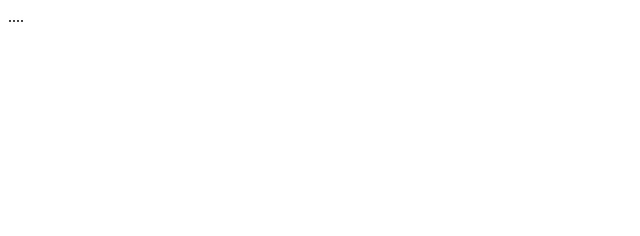
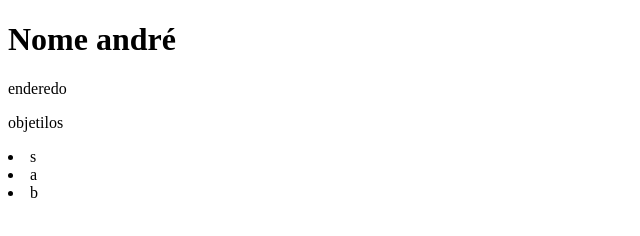
Before and after one commit to endobrasil/citnova, a plain HTML site: page curriculo.html in a window 1280 px wide. Shown: the whole page, without its empty margins (0-640 px from the left). Drawn offline with Linux system fonts and the light colour scheme.

Commit message:
ajuste no código no currículo
presta atenção mah

```diff
--- a/curriculo.html
+++ b/curriculo.html
@@ -1,3 +1,17 @@
+<!DOCTYPE html>
 <html>
-	<head>
-		....
+<head>
+	<title>curriculo</title>
+</head>
+<body>
+	<h1>Nome andré</h1>
+	<p>enderedo</p>
+
+	<p>objetilos</p>
+
+	<li>s</li>
+	<li>a</li>
+	<li>b</li>
+
+</body>
+</html>
```
